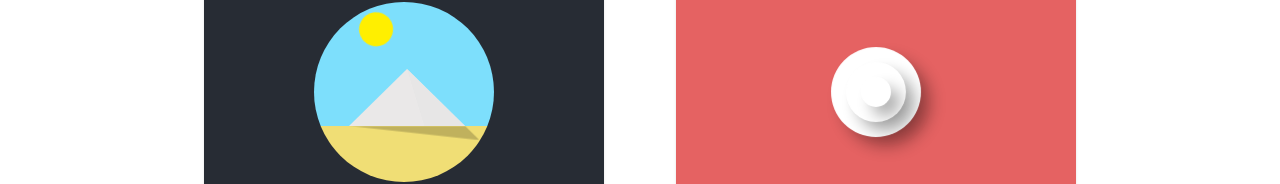
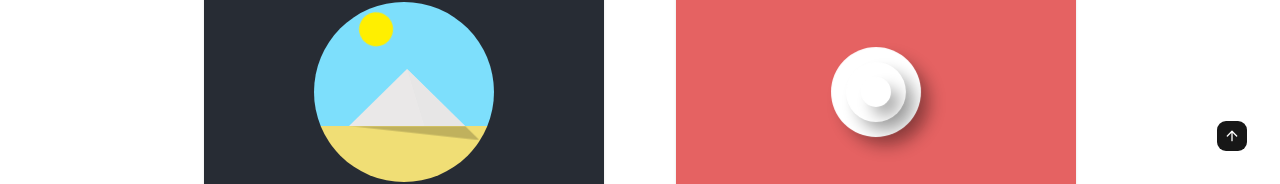
Before and after one commit to john76391/100-days-css-challenge, a React (Vite) app: page / in a window 1280 px wide. Shown: the part 616-800 px from the top of the page. Built offline with nearby package versions, Linux system fonts and the light colour scheme; a web font is replaced by a local one.

Commit message:
add scrollToTop in home page

```diff
--- a/src/pages/home.tsx
+++ b/src/pages/home.tsx
@@ -1,8 +1,26 @@
 import { Link } from "react-router";
 import { Button } from "@/components/ui/button";
 import { days } from "@/App";
+import { ArrowUp } from "lucide-react";
+
+import { gsap } from "gsap";
+import { useGSAP } from "@gsap/react";
+
+import { ScrollToPlugin } from "gsap/ScrollToPlugin";
+
+gsap.registerPlugin(useGSAP, ScrollToPlugin);
 
 export default function Component() {
+  const { contextSafe } = useGSAP();
+
+  const scrollToTop = contextSafe(() =>
+    gsap.to(window, {
+      scrollTo: 0,
+      duration: 1,
+      ease: "power2.inOut",
+    }),
+  );
+
   return (
     <div className="py-5">
       <div className="mx-auto grid max-w-4xl gap-12 lg:grid-cols-2">
@@ -12,6 +30,14 @@ export default function Component() {
           </Frame>
         ))}
       </div>
+
+      <Button
+        className="fixed right-8 bottom-8 cursor-pointer"
+        size="icon"
+        onClick={scrollToTop}
+      >
+        <ArrowUp />
+      </Button>
     </div>
   );
 }
```
